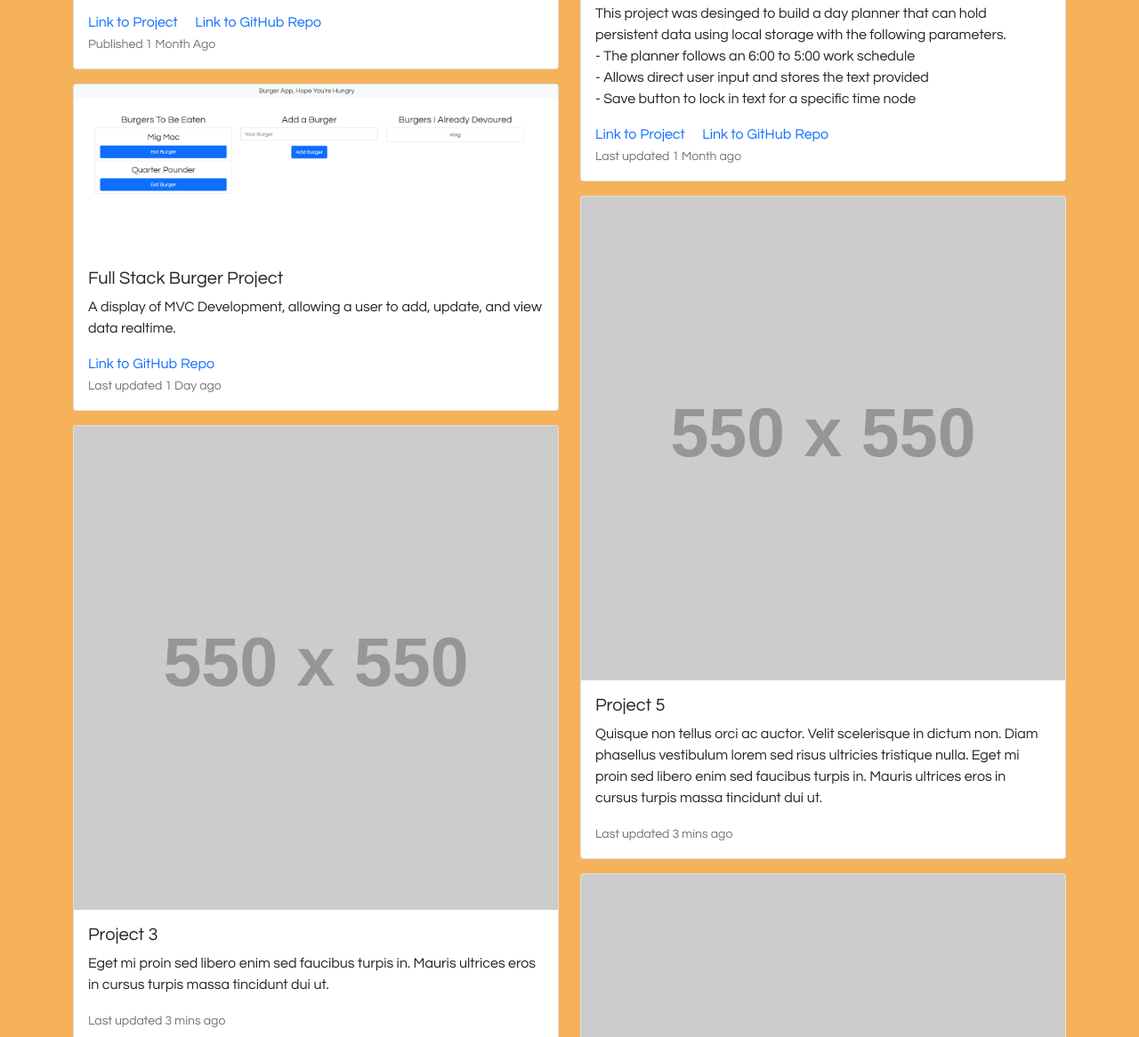
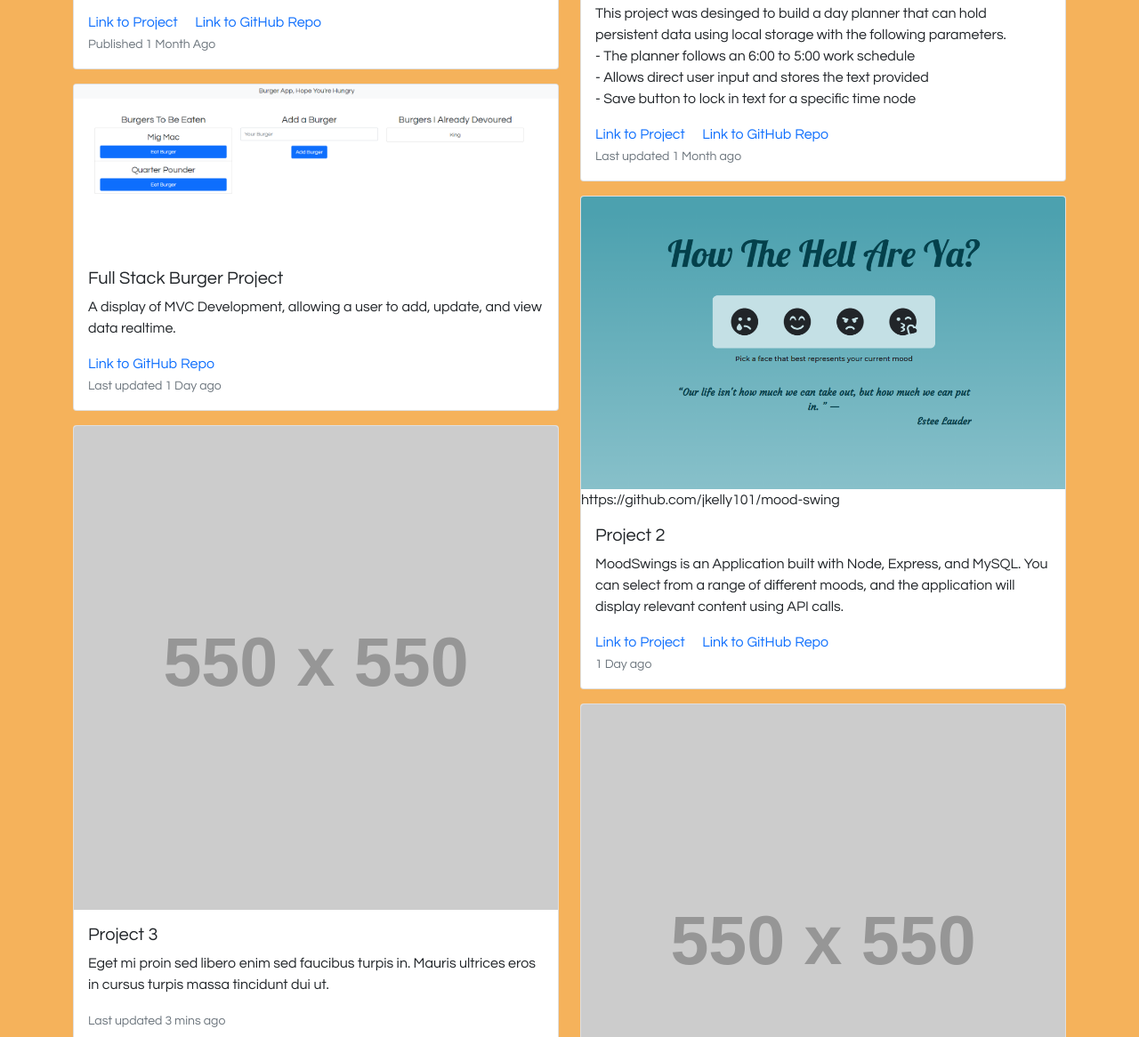
Before and after one commit to jacobhohing/Jakehohing.github.io, a plain HTML site: page portfolio.html in a window 1280 px wide. Shown: the part 543-1709 px from the top of the page at 89% size. Drawn offline with nearby package versions, Linux system fonts and the light colour scheme; placeholder pictures from the web are drawn by us.

Commit message:
Updated Portfolio

```diff
--- a/portfolio.html
+++ b/portfolio.html
@@ -172,11 +172,13 @@
 							</article>
 							<article class="col-12 mt-3">
 								<div class="card ">
-									<img src="https://via.placeholder.com/550" class="card-img-top " alt="...">
+									<img src="assets/images/project2.PNG" class="card-img-top " alt="...">https://github.com/jkelly101/mood-swing
 									<div class="card-body">
-										<h5 class="card-title">Project 5</h5>
-										<p class="card-text"> Quisque non tellus orci ac auctor. Velit scelerisque in dictum non. Diam phasellus vestibulum lorem sed risus ultricies tristique nulla. Eget mi proin sed libero enim sed faucibus turpis in. Mauris ultrices eros in cursus turpis massa tincidunt dui ut.</p>
-										<p class="card-text"><small class="text-muted">Last updated 3 mins ago</small></p>
+										<h5 class="card-title">Project 2</h5>
+										<p class="card-text">MoodSwings is an Application built with Node, Express, and MySQL. You can select from a range of different moods, and the application will display relevant content using API calls.</p>
+										<a href="https://pumpkin-pudding-29996.herokuapp.com/"  target="_blank"  class="card-link">Link to Project</a>
+										<a href="https://github.com/jkelly101/mood-swing" target="_blank" class="card-link">Link to GitHub Repo</a>
+										<p class="card-text"><small class="text-muted">1 Day ago</small></p>
 									</div>
 								</div>
 							</article>
```
Also changed, not shown: assets/images/myPhoto.JPG (deleted), assets/images/project2.PNG (added).
